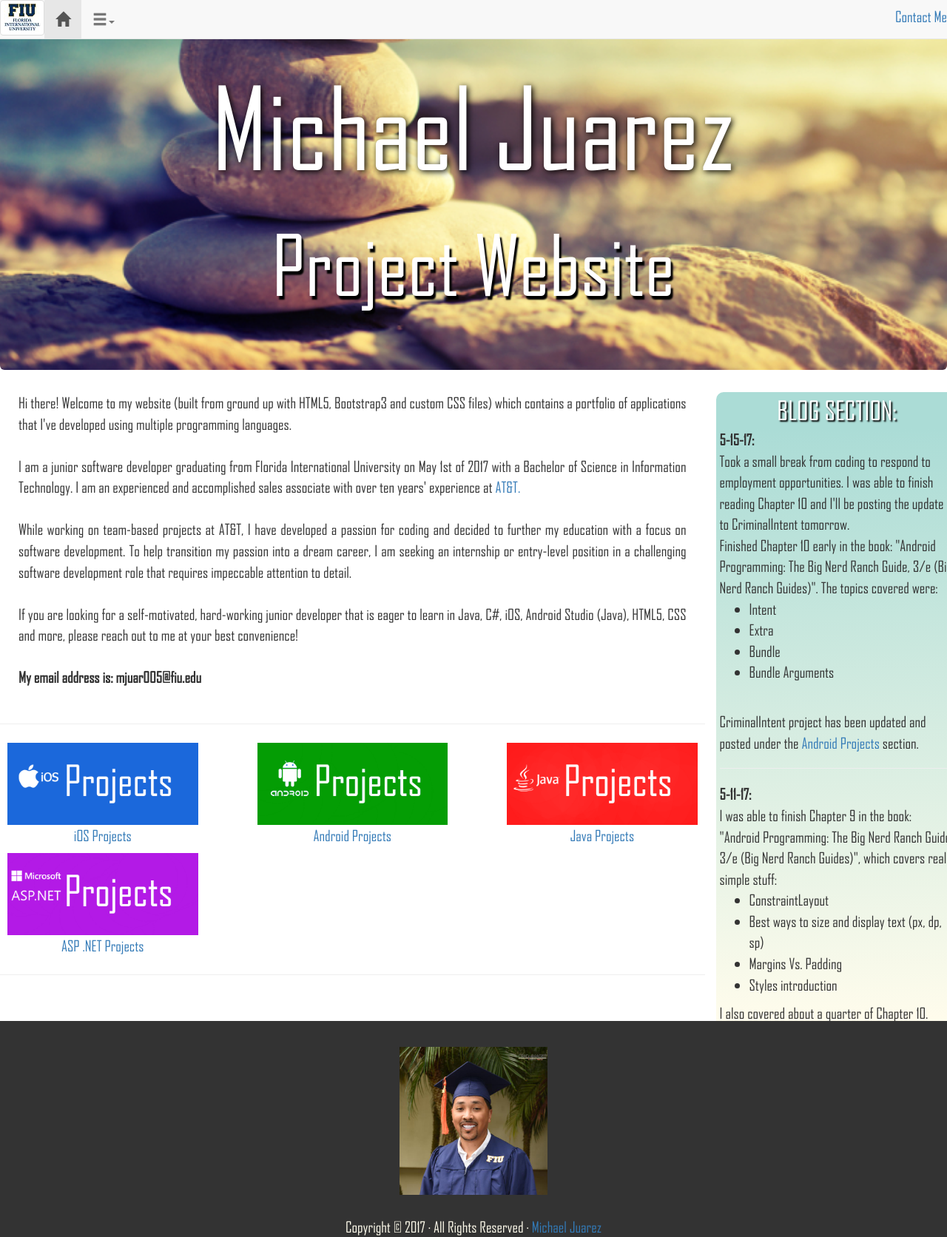
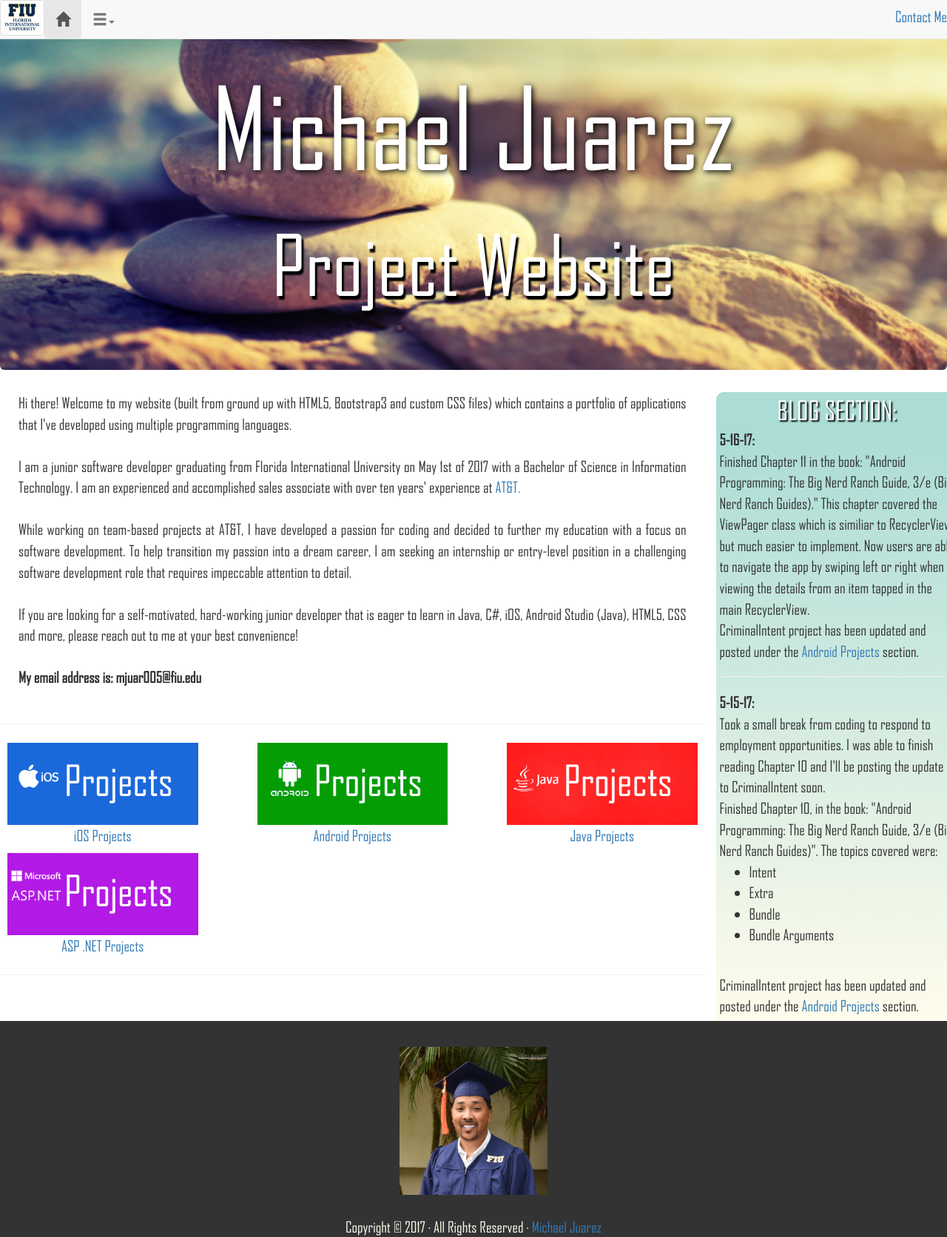
Before and after one commit to MikeJuarez/MikeJuarez.github.io, a Jekyll site: the page index.html, which Jekyll copies as it is, in a window 1280 px wide. Shown: the whole page at 74% size. Built offline with Jekyll 4.4.1, drawn with Linux system fonts in a browser that asks for light colours.

Commit message:
Blog Update and Android Project update
- Finished Chapter 11 ViewPager

```diff
--- a/Android Projects.html
+++ b/Android Projects.html
@@ -102,6 +102,7 @@
    		<li>ConstraintLayout (5-10-17)</li>
    		<li>Intent and Extra(5-10-17)</li>
    		<li>Fragment Bundle and Arguments (5-15-17)</li>
+   		<li>ViewPager and PagerAdapter (5-16-17)</li>
     </ul>
     </div>
     </div>
--- a/index.html
+++ b/index.html
@@ -132,9 +132,15 @@
   </div>
   <div class="row">
   <div class="col-scollable-y">
+  <b>5-16-17:</b><br/>
+   Finished Chapter 11 in the book: "Android Programming: The Big Nerd Ranch Guide, 3/e (Big Nerd Ranch Guides)."  This chapter covered the ViewPager class which is similiar to RecyclerView, but much easier to implement.  Now users are able to navigate the app by swiping left or right when viewing the details from an item tapped in the main RecyclerView.
+   <br/>
+   CriminalIntent project has been updated and posted under the <a href="Android Projects">Android Projects</a> section.
+  <hr>
+
   <b>5-15-17:</b><br/>
-   Took a small break from coding to respond to employment opportunities.  I was able to finish reading Chapter 10 and I'll be posting the update to CriminalIntent tomorrow.<br/>
-   Finished Chapter 10 early in the book: "Android Programming: The Big Nerd Ranch Guide, 3/e (Big Nerd Ranch Guides)".  The topics covered were:<br/>
+   Took a small break from coding to respond to employment opportunities.  I was able to finish reading Chapter 10 and I'll be posting the update to CriminalIntent soon.<br/>
+   Finished Chapter 10, in the book: "Android Programming: The Big Nerd Ranch Guide, 3/e (Big Nerd Ranch Guides)".  The topics covered were:<br/>
    <ul>
    	<li>Intent</li>
    	<li>Extra</li>
```
